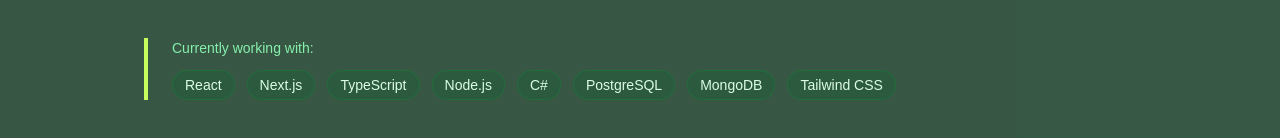
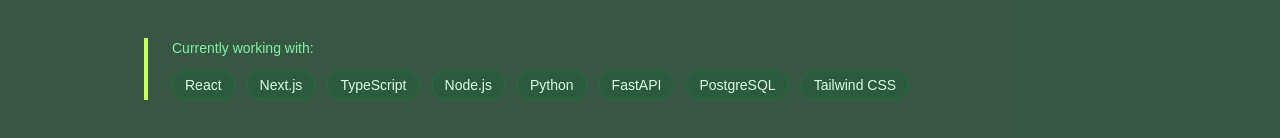
Before and after one commit to emetos05/portfolioV2, a Next.js app: page / in a window 1280 px wide. Shown: the part 784-922 px from the top of the page. Built offline with nearby package versions, Linux system fonts and the light colour scheme; a web font is replaced by a local one.

Commit message:
Update Intro.tsx

```diff
--- a/src/app/components/Intro.tsx
+++ b/src/app/components/Intro.tsx
@@ -101,9 +101,9 @@
               "Next.js",
               "TypeScript",
               "Node.js",
-              "C#",
+              "Python",
+              "FastAPI",
               "PostgreSQL",
-              "MongoDB",
               "Tailwind CSS",
             ].map((tech, index) => (
               <motion.span
```
